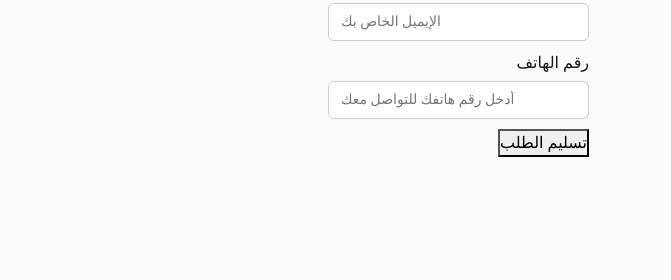
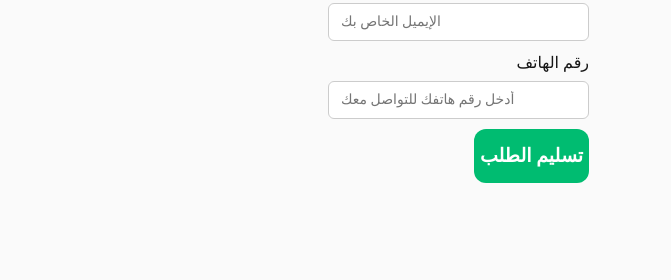
Before and after one commit to basillubbad/blend_, a plain HTML site: page index.html in a window 1280 px wide. Shown: the part 5926-6206 px from the top of the page, 609-1280 px from the left. Drawn offline with nearby package versions, Linux system fonts and the light colour scheme; a script that the page names is missing; a web font is replaced by a local one.

Commit message:
Update index.html

```diff
--- a/index.html
+++ b/index.html
@@ -928,7 +928,7 @@
             <!-- Phone -->
             <label for="field" class="field-label">رقم الهاتف</label>
             <input type="tel" class="text-field w-input" compname="PhoneNumber" name="PhoneNumber_countrycode" phoneformat="1" iscountrycodeenabled="false" maxlength="20" placeholder="أدخل رقم هاتفك للتواصل معك">
-            <button type="submit" class="button form w-button">تسليم الطلب</button>
+            <button type="submit" class="button form w-button contact_as_but">تسليم الطلب</button>
           </form>
         </div>
         <div class="col-lg-6 col-md-12 col-sm-12 d-flex justify-content-center">
```
